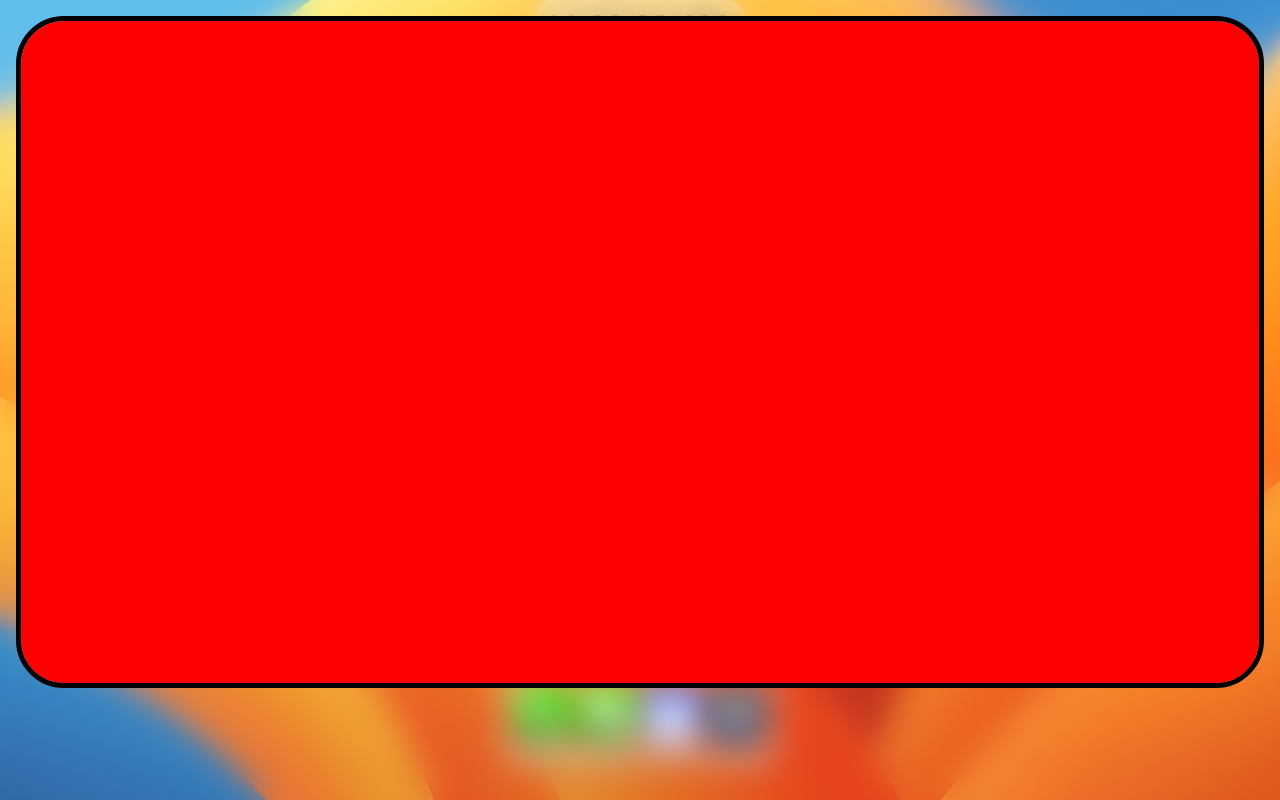
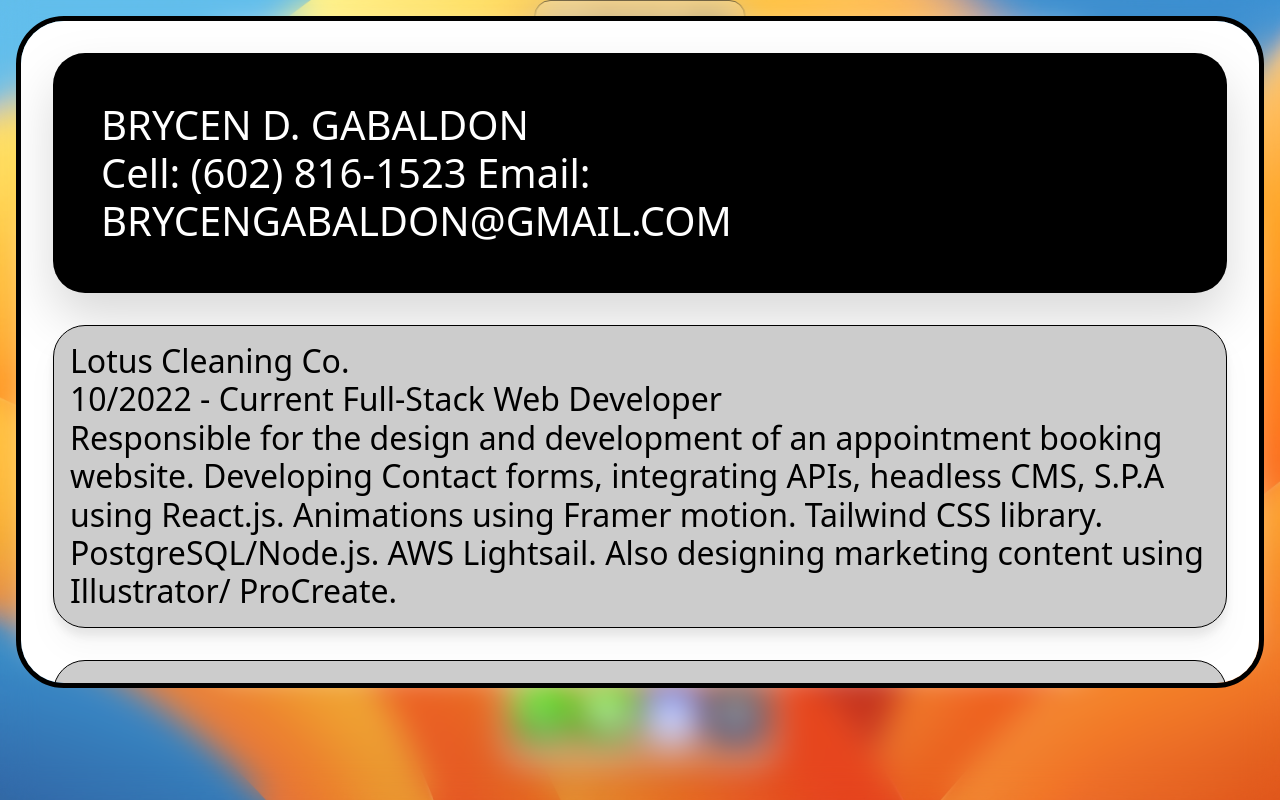
Before and after one commit to brycenGabaldon/brycengabaldon, a React (Create React App) app: page /Resume in a window 1280 px wide. Built offline with nearby package versions, Linux system fonts and the light colour scheme; no server answers.

Commit message:
Added Resume

```diff
--- a/public/index.html
+++ b/public/index.html
@@ -1,6 +1,9 @@
 <!DOCTYPE html>
 <html lang="en">
   <head>
+    <link rel="preconnect" href="https://fonts.googleapis.com">
+<link rel="preconnect" href="https://fonts.gstatic.com" crossorigin>
+<link href="https://fonts.googleapis.com/css2?family=Roboto&display=swap" rel="stylesheet">
     <link rel="preconnect" href="https://fonts.googleapis.com">
 <link rel="preconnect" href="https://fonts.gstatic.com" crossorigin>
 <link href="https://fonts.googleapis.com/css2?family=Fraunces:ital,opsz@0,9..144;1,9..144&display=swap" rel="stylesheet">
--- a/src/App.js
+++ b/src/App.js
@@ -11,6 +11,7 @@ import { Route, Routes } from "react-router-dom";
 import Images from "./Images";
 import Component from "./components/Files/ocClick";
 import Jobber from "./components/Files/Jobber";
+import Resume from "./components/Files/Resume";
 
 
 
@@ -52,7 +53,7 @@ useEffect( () => { console.log(isActive); }, [isActive] ); */
               <Route path="/Youtube" element={  <Component backgroundColor="red"></Component>} />
               <Route path="/Planner" element={  <Component backgroundColor="white"></Component>} />
               <Route path="/Planner" element={  <Component className="taskmanager" backgroundColor="white"><TaskManager/></Component>} />
-              <Route path="/Resume" element={  <Component backgroundColor="red"></Component>} />
+              <Route path="/Resume" element={  <Component backgroundColor="white"><Resume/></Component>} />
               <Route path="/Settings" element={  <Component backgroundColor="grey"></Component>} />
           </Routes>
         <DockIcons />
--- a/src/Icon.scss
+++ b/src/Icon.scss
@@ -195,7 +195,7 @@ width: min-content;
   position: absolute;
   bottom: -20%;
   z-index: 1000;
-  font-family: system-ui, -apple-system, BlinkMacSystemFont, 'Segoe UI', Roboto, Oxygen, Ubuntu, Cantarell, 'Open Sans', 'Helvetica Neue', sans-serif;
+  font-family: 'Roboto', sans-serif;
 }
 
 .Overlay1 {
--- a/src/components/Files/Files.scss
+++ b/src/components/Files/Files.scss
@@ -53,3 +53,19 @@ right: 0;
     padding-top: .75rem;
     font-weight: bold;
   }
+  .modalPadding{
+    padding: 2rem;
+  }
+  h1{
+    background: black;
+    color: white;
+    padding: 3rem;
+    border-radius: 2rem;
+  }
+  h2{
+    background: rgb(204, 204, 204);
+    color: rgb(0, 0, 0);
+    padding: 1rem;
+    border-radius: 2rem;
+    border: .1rem solid black;
+  }
--- a/src/components/Files/Jobber.jsx
+++ b/src/components/Files/Jobber.jsx
@@ -7,8 +7,8 @@ import "./Files.scss"
 const Jobber = () => {
 
 
+
     return (
-
       <div className="Application" id="f6f2802e-49e8-477b-b405-8b2b18dded97">
         <Helmet>
         <div id="f6f2802e-49e8-477b-b405-8b2b18dded97"></div>
--- /dev/null
+++ b/src/components/Files/Resume.jsx
@@ -0,0 +1,43 @@
+import React from 'react';
+
+
+export default function Test() {
+  return (
+<div className='modalPadding'>
+<h1 class="drop-shadow-2xl ...">BRYCEN D. GABALDON <br /> Cell: (602) 816-1523 Email: BRYCENGABALDON@GMAIL.COM</h1>
+
+<br />
+
+<h2 class="drop-shadow-xl ...">Lotus Cleaning Co. <br /> 10/2022 - Current Full-Stack Web Developer <br />
+Responsible for the design and development of an appointment booking website. Developing Contact forms, integrating APIs, headless CMS, S.P.A using React.js. Animations using Framer motion. Tailwind CSS library. PostgreSQL/Node.js. AWS Lightsail. Also designing marketing content using Illustrator/ ProCreate.
+</h2>
+
+<br />
+
+<h2 class="drop-shadow-xl ...">La Ristra - New Mexican Kitchen & Tequila Bar <br /> 11/2021 - 8/2022 Server <br /> Responsibilities included opening and closing the restaurant. Using toast POS. Knowledgeable with the menu and always tried to increase sales and customer satisfaction. I’ve had a few $3,000+ of sales in a shift. I can handle high volume and balance a lot of tables.
+</h2>
+
+<br />
+
+<h2 class="drop-shadow-xl ...">Wild Horse Pass Hotel and Casino <br /> 2015 - 2016 Bartender <br />Worked all 13 bars:
+Center Bar Night Club Banquet Restaurant Responsibilities included: Opening/Closing the bar, Making drinks for my guests, Maintaining cleanliness,
+Live Music Poker Room
+Showroom Hotel Pool Players Club High Limit Tables High Limit Slots
+Keeping everything stocked and in order, Making drinks for the cocktail servers, Leading my barbacks as a team.
+</h2>
+
+<br />
+
+<h2 class="drop-shadow-xl ...">Steelside Erection (Commercial Steel Construction) <br /> 2016 - 2018 President. 2008 - 2015 Employee <br />
+We would build commercial steel buildings such as schools, distribution centers, warehouses, airport hangars, and mechanic shops. I have experience with $200-300k/ Month cash flow, managing 10+ employees, hiring/ firing, equipment rentals, communicating with the customers and general contractors, coordinating with subcontractors of other trades, and planning/ leading large projects from start to finish with many moving parts.
+</h2>
+
+<br />
+
+
+<h2 class="drop-shadow-xl ...">Education <br /> 2012 Desert Hills High School - Graduated 5th in class <br />2013 Chandler Gilbert Community College - Full scholarship honors program</h2>
+
+
+</div>
+  );
+}
--- a/src/components/Files/ocClick.jsx
+++ b/src/components/Files/ocClick.jsx
@@ -20,7 +20,7 @@ const Component = ({children, backgroundColor}) => {
     return (
         <div>
 
-        <motion.div className="Outer"initial={{scale:0}} animate={{scale: 1}} whileHover={{scale:1.1}}>
+        <motion.div className="Outer"initial={{scale:0}} animate={{scale: 1}}>
         <div className="Inner" style={{backgroundColor}}>
 
 {children}
```
